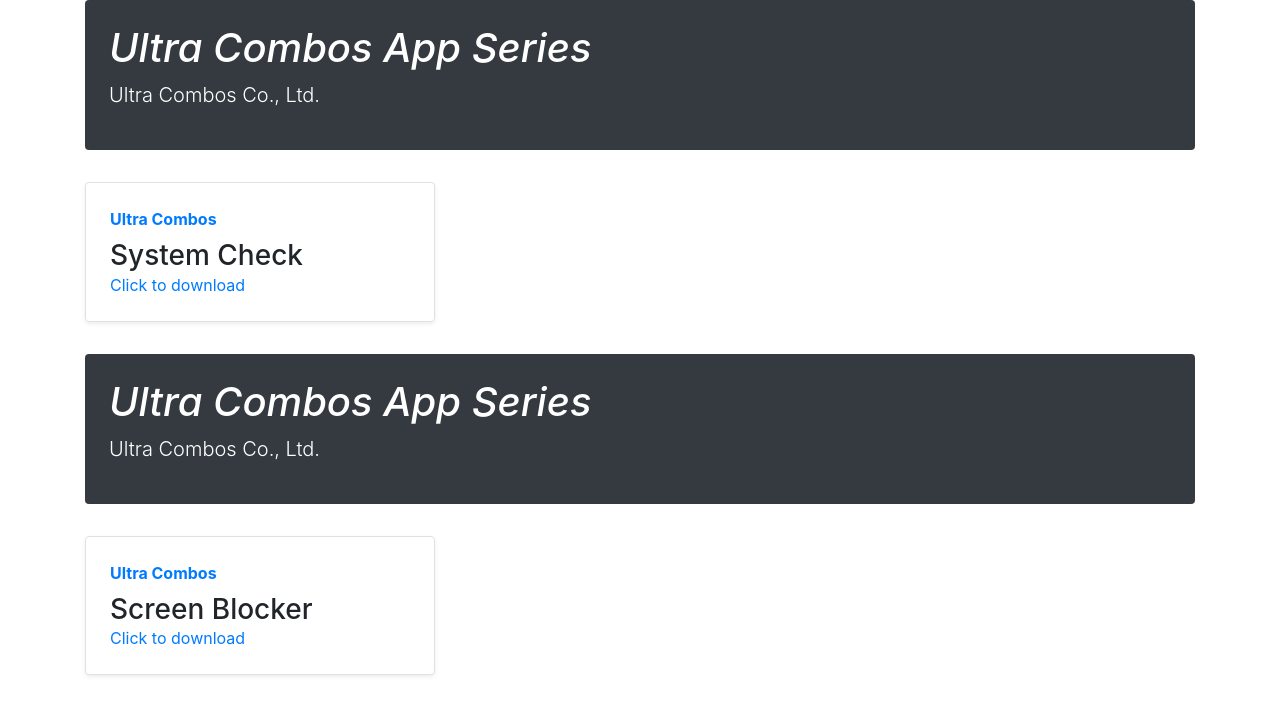
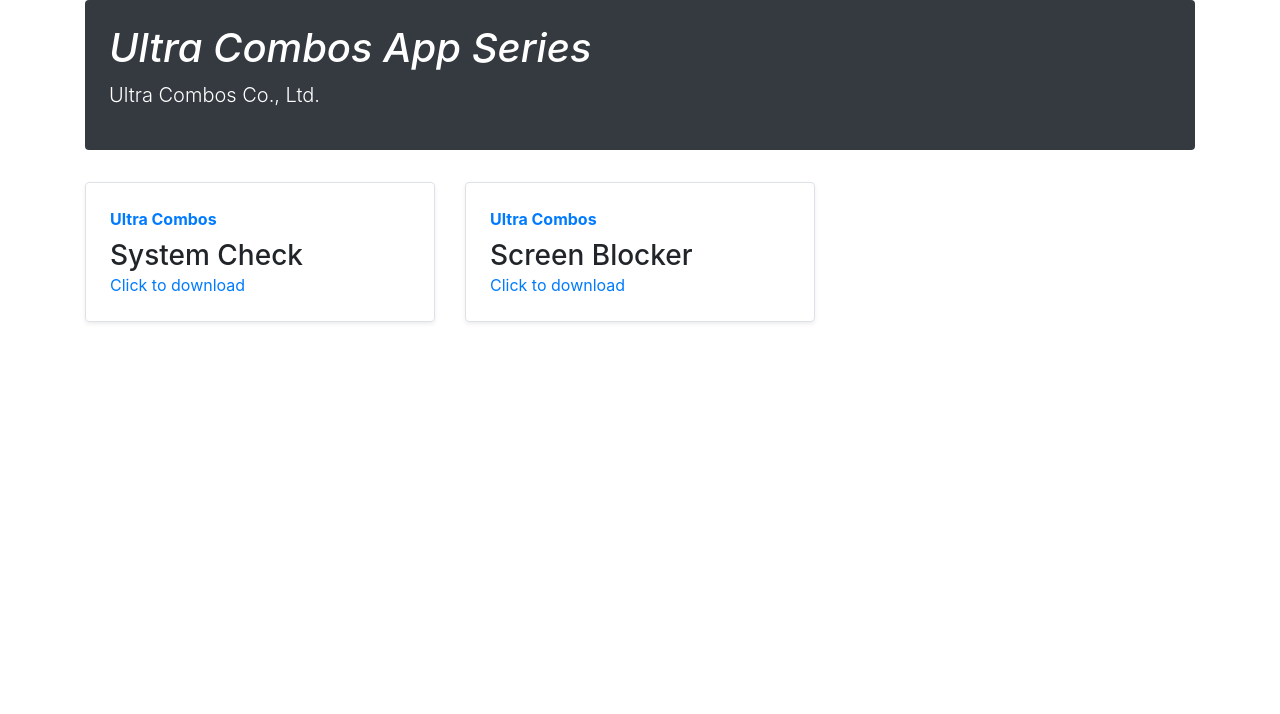
Before and after one commit to UltraCombos/ultracombos.github.io, a plain HTML site: page app/index.html in a window 1280 px wide. Drawn offline with nearby package versions, Linux system fonts and the light colour scheme; no server answers.

Commit message:
Update index.html

```diff
--- a/app/index.html
+++ b/app/index.html
@@ -50,16 +50,6 @@
                     </div>
                 </div>
             </div>
-        </div>
-    </div>
-    <div class="container">
-        <div class="jumbotron p-4 p-md-6 text-white rounded bg-dark">
-            <div class="px-0">
-                <h1 class="display-6 font-italic">Ultra Combos App Series</h1>
-                <p class="lead my-6">Ultra Combos Co., Ltd.</p>
-            </div>
-        </div>
-        <div class="row mb-2">
             <div class="col-md-6 col-lg-4">
                 <div
                     class="row no-gutters border rounded overflow-hidden flex-md-row mb-4 shadow-sm h-md-250 position-relative">
```
